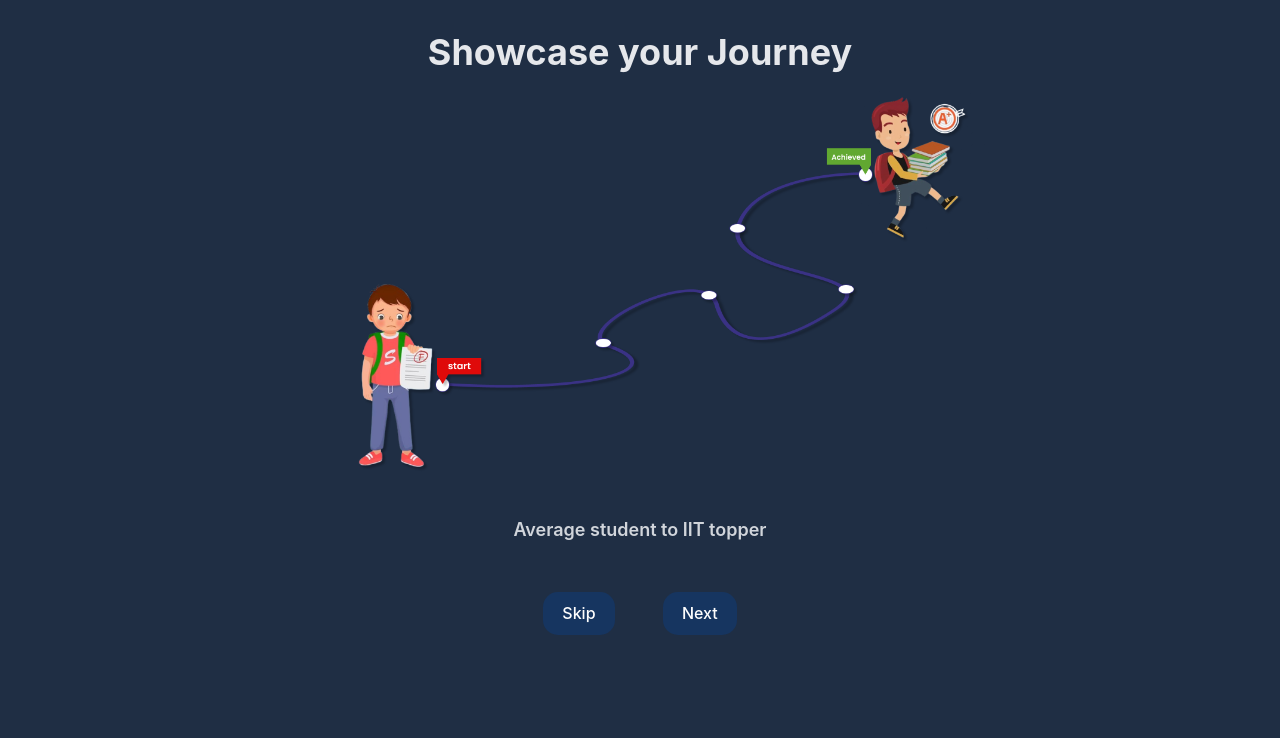
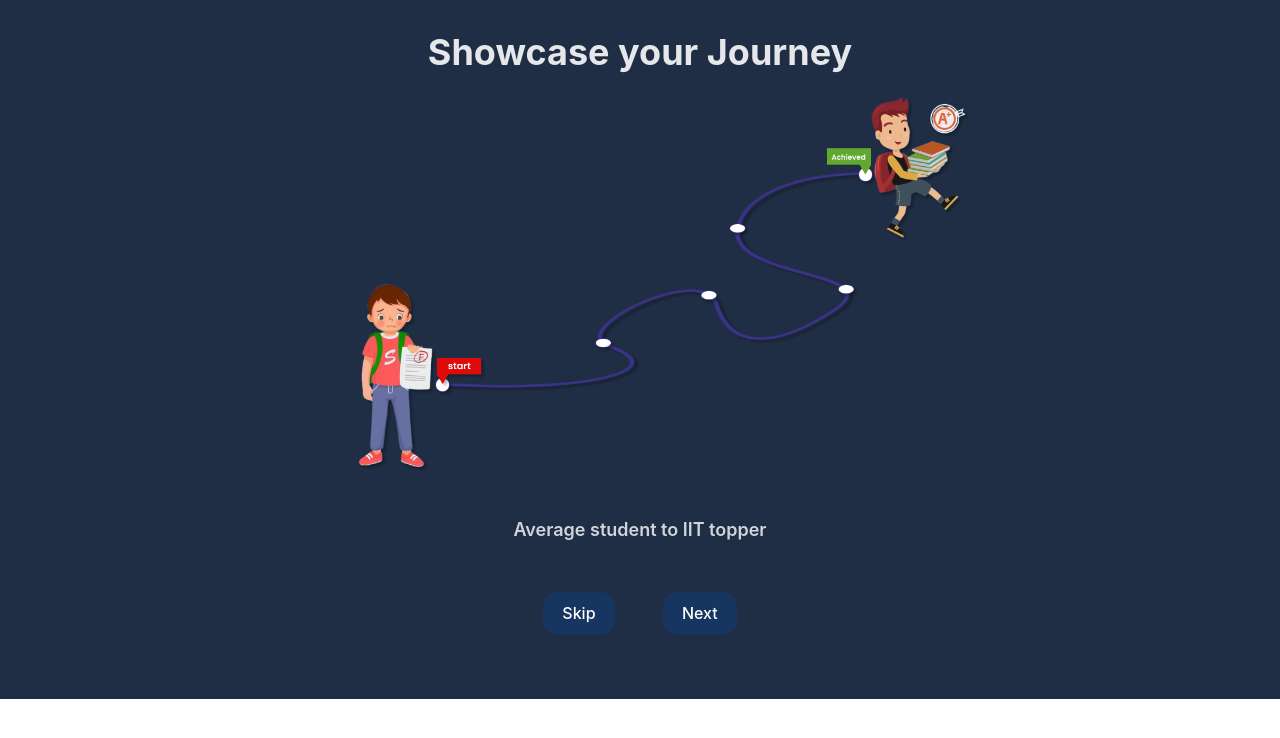
Before and after one commit to sinhasatyam045/Alum_Fullstack, a React (Vite) app: page /onboarding3 in a window 1280 px wide. Shown: the top 738 px of the page. Built offline with nearby package versions, Linux system fonts and the light colour scheme.

Commit message:
overflow changed

```diff
--- a/src/components/onBoardings/screenOne.jsx
+++ b/src/components/onBoardings/screenOne.jsx
@@ -10,7 +10,7 @@ const ScreenOne = () => {
     }
     return (
         <>
-        <div className='h-screen overflow-hidden'>
+        <div className='h-screen '>
         <Navbar />
          <div className='w-full h-screen text-gray-100 bg-[#1f2e44] overflow-hidden'>
 
--- a/src/components/onBoardings/screenThree.jsx
+++ b/src/components/onBoardings/screenThree.jsx
@@ -11,7 +11,7 @@ const ScreenThree = () => {
         Navigate('/login');
     }
     return (
-        <div className='bg-[#1f2e44] h-screen overflow-hidden'>
+        <div className='bg-[#1f2e44] h-full '>
             <div className='flex flex-col gap-4 w-3/5 mx-auto items-center justify-center p-8'>
                 <h2 className='text-gray-200 font-bold text-4xl'>
                     Showcase your Journey
```
